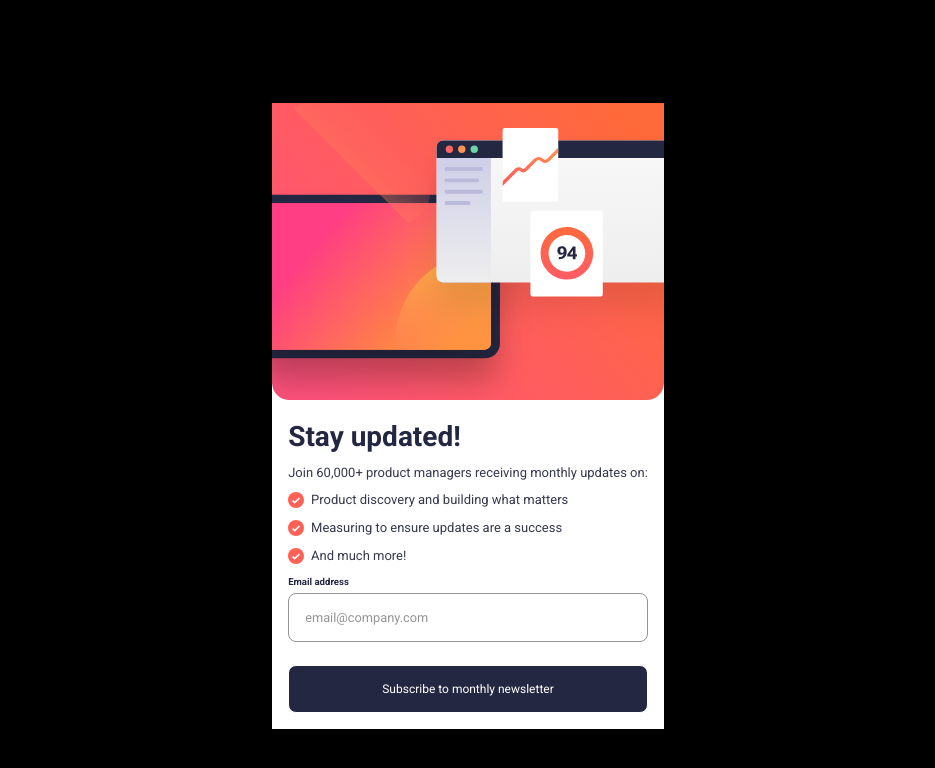
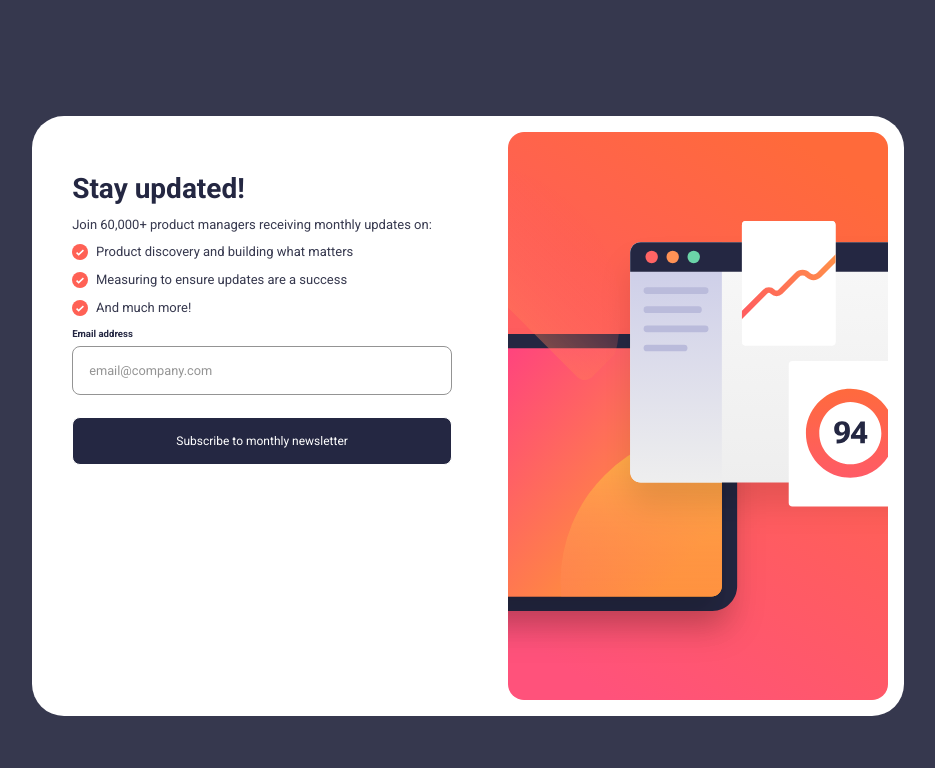
Before and after one commit to STS2102/Frontend-Mentor-Newsletter-Signup, a plain HTML site: page index.html in a window 1280 px wide. Shown: the whole page, without its empty margins (172-1107 px from the left). Drawn offline with Linux system fonts and the light colour scheme.

Commit message:
HTML, CSS Updates: Added desktop design media query modifications.

```diff
--- a/index.html
+++ b/index.html
@@ -21,7 +21,10 @@
   <main class="Page">
     <div class="Card">
     <div class="Img-Box">
+      <picture>
+      <source class = Banner-Img srcset="./assets/images/illustration-sign-up-desktop.svg" alt="Banner Image" media="(min-width: 35rem)">
       <img class = Banner-Img src="./assets/images/illustration-sign-up-mobile.svg" alt="Banner Image">
+      </picture>
       </div>
       <div class="Text-Card">
         <h1 class="Title">Stay updated!</h1>
--- a/styles/style.css
+++ b/styles/style.css
@@ -29,7 +29,6 @@ body {
 /* -------------- Mobile Design ------------------ */
 /* ------Signup-Form */
 .Page {
-
     .successCard {
         display: none;
     }
@@ -239,3 +238,37 @@ input.Error {
         background: linear-gradient(to right,var(--pink), var(--red), var(--orange));
     }
 }
+
+/* Desktop Design Modifications. */
+
+@media (min-width: 35rem) {
+
+    body {
+        background-color: var(--blue-700);
+    }
+
+    .Card {
+        display: flex;
+        flex-direction: row;
+        border-radius: 2rem;
+    }
+
+    .Img-Box {
+        flex: 1;
+        margin: 1rem;
+        order: 1;
+        border-radius: 1rem;
+    }
+
+    .Banner-Img {
+        min-height: 100%;
+    }
+
+    .Text-Card {
+        flex: 1;
+        gap: 0.75rem;
+        padding: 3.5rem 2.5rem 3.5rem 2.5rem;
+    }
+
+
+}
```
